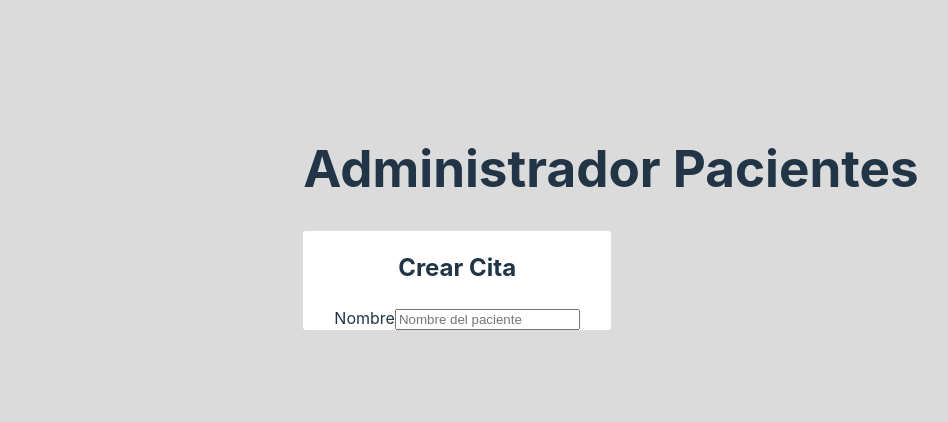
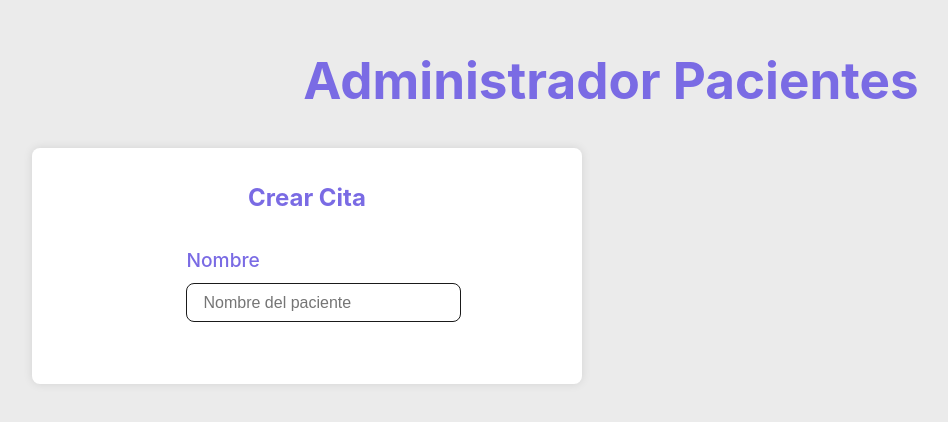
Before and after one commit to FabricioNarvaez/vetAdministrator, a Vue app: page / in a window 1280 px wide. Shown: the part 182-604 px from the top of the page, without its empty margins (29-977 px from the left). Built offline with nearby package versions, Linux system fonts and the light colour scheme.

Commit message:
Update styles in form

```diff
--- a/src/components/Form.vue
+++ b/src/components/Form.vue
@@ -12,7 +12,37 @@
 
 <style>
     .form {
-        background-color: #FFF;
-        border-radius: 3px;
+        display: flex;
+        flex-direction: column;
+        align-items: center;
+        justify-content: center;
+        width: 80%;
+        max-width: 100%;
+        margin: 0 auto;
+        padding: 2rem;
+        border-radius: 8px;
+        background-color: #ffffff;
+        box-shadow: 0 0 10px rgba(0, 0, 0, 0.1);
+    }
+
+    .field {
+        display: flex;
+        flex-direction: column;
+        align-items: flex-start;
+        margin: 30px;
+    }
+
+    .field label {
+        font-size: 1.2em;
+        font-weight: 500;
+    }
+
+    .field input[type="text"] {
+        padding: 0.6em 1em;
+        font-size: 1em;
+        border-radius: 8px;
+        border: 1px solid #1a1a1a;
+        margin-top: 0.5em;
+        width: 100%;
     }
 </style>
--- a/src/components/Header.vue
+++ b/src/components/Header.vue
@@ -4,6 +4,7 @@
 
 <style>
     h1 {
+        margin-bottom: 40px;
         font-size: 3.2em;
         line-height: 1.1;
         grid-column: 1/3;
--- a/src/style.css
+++ b/src/style.css
@@ -13,34 +13,25 @@
   -moz-osx-font-smoothing: grayscale;
 }
 
+*{
+  margin: 0;
+  padding: 0;
+}
 
 body {
-  background-color: #dbdbdb;
+  background-color: #ebebeb;
   margin: 0;
   display: flex;
   place-items: center;
+  color: #7a6be4;
   min-width: 320px;
   min-height: 100vh;
-}
-
-button {
-  border-radius: 8px;
-  border: 1px solid transparent;
-  padding: 0.6em 1.2em;
-  font-size: 1em;
-  font-weight: 500;
-  font-family: inherit;
-  background-color: #1a1a1a;
-  cursor: pointer;
-  transition: border-color 0.25s;
-}
-button:hover {
-  border-color: #646cff;
 }
 
 #app {
   display: grid;
   grid-template-columns: repeat(2, 1fr);
+  width: 100%;
   max-width: 1280px;
   margin: 0 auto;
   padding: 2rem;
```
